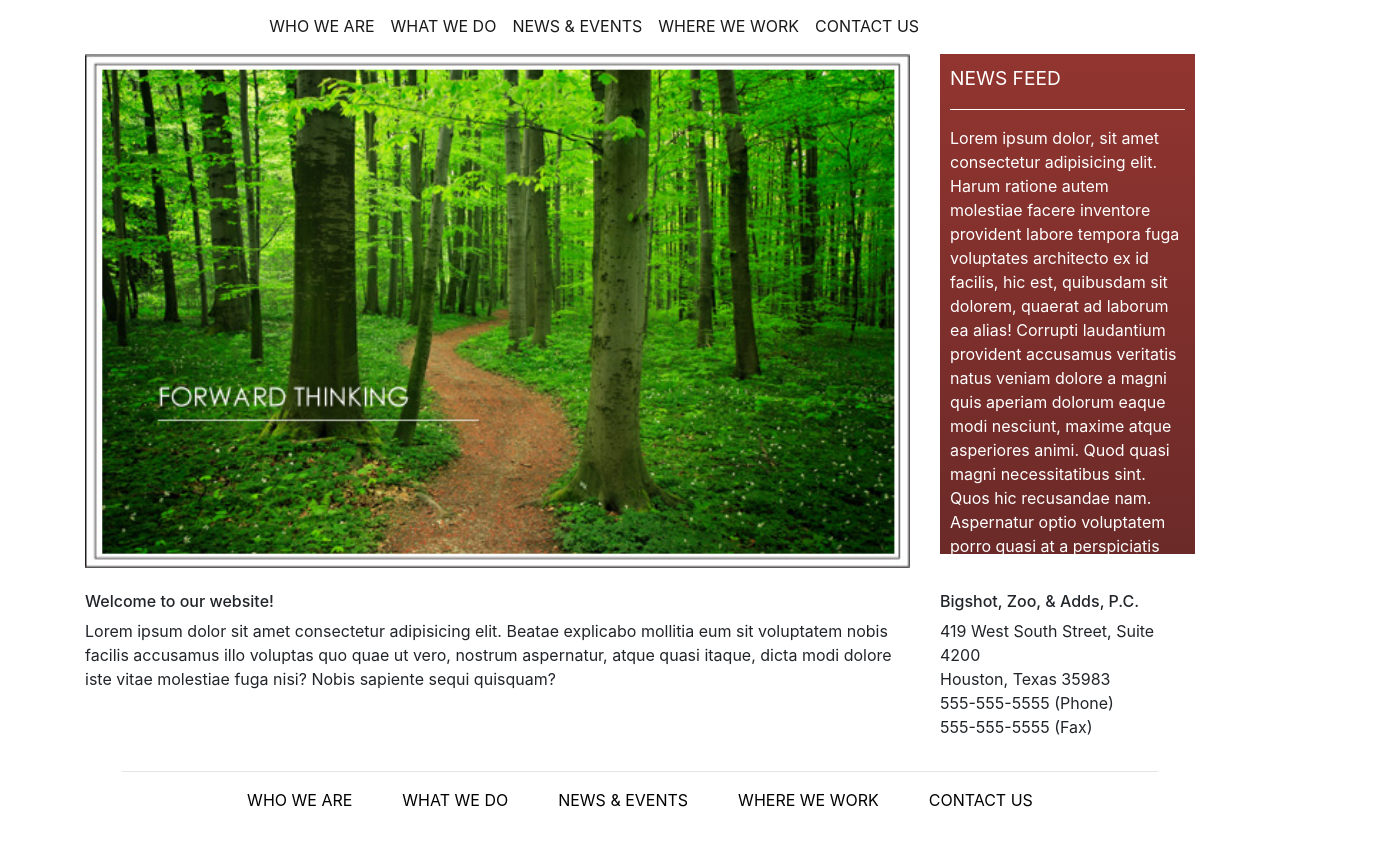
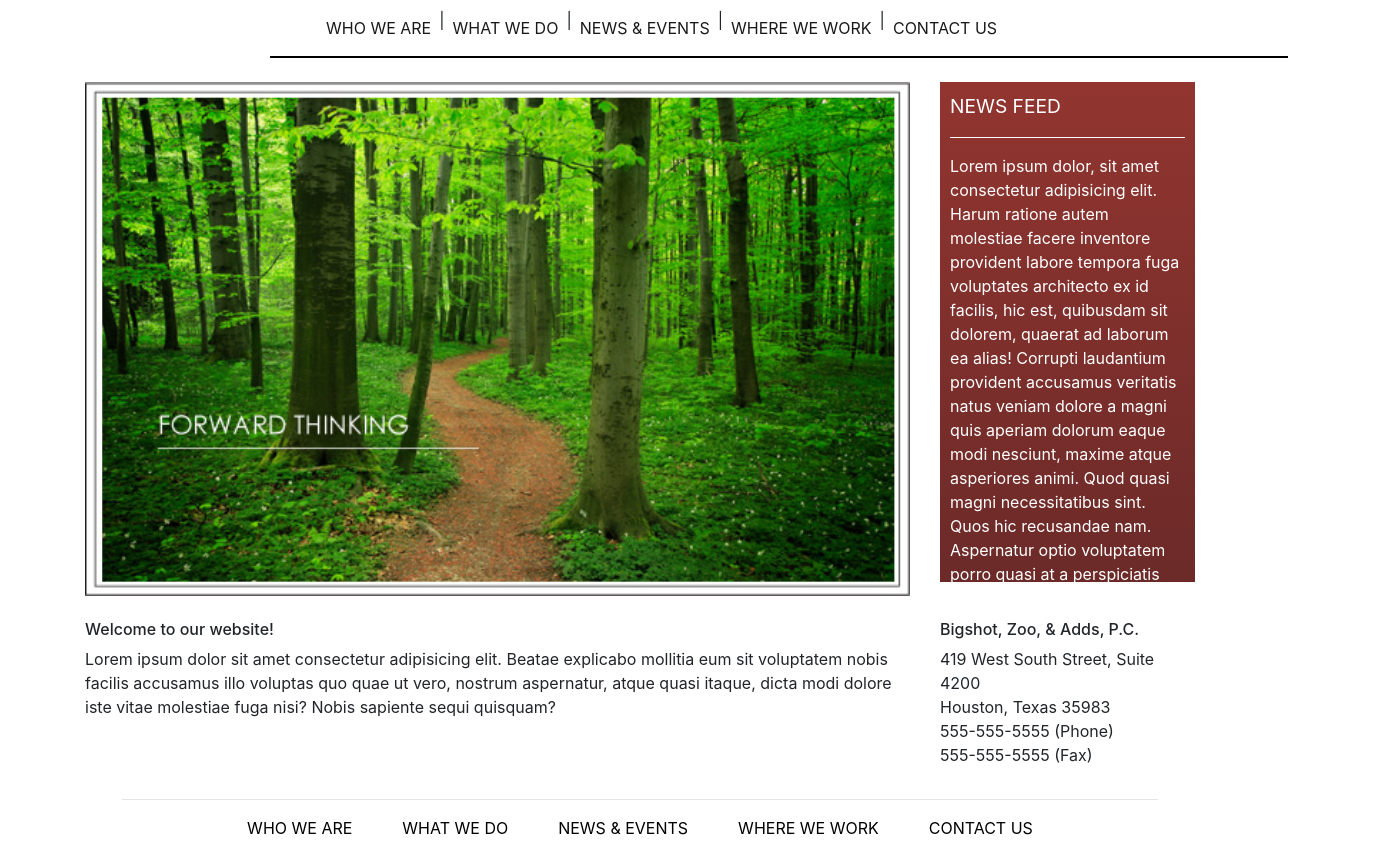
Before and after one commit to mille383/lawfirm, a plain HTML site: page index.html in a window 1280 px wide. Shown: the part 58-914 px from the top of the page, 1387 px wide, since content can reach past the window. Before the commit the page ends 886 px from the top, so only its background shows below. Drawn offline with nearby package versions, Linux system fonts and the light colour scheme.

Commit message:
nav bar and updated borders

```diff
--- a/index.html
+++ b/index.html
@@ -25,7 +25,8 @@
     </a>
   </div>
 </nav>
-        <nav class="navbar navbar-expand-lg navbar-light bg-white col-md-11 offset-md-2">
+<div class="container" >
+    <nav id="sub-nav" class="navbar navbar-expand-lg navbar-light bg-white col-md-11 offset-md-2">
         <a class="nav-link active" href="#"></a>
         <button class="navbar-toggler" type="button" data-toggle="collapse" data-target="#navbarNavAltMarkup" aria-controls="navbarNavAltMarkup" aria-expanded="false" aria-label="Toggle navigation">
           <span class="navbar-toggler-icon"></span>
@@ -33,14 +34,15 @@
         <div class="collapse navbar-collapse" id="navbarNavAltMarkup">
           <div class="navbar-nav">
             <a class="nav-link active" href="#">WHO WE ARE <span class="sr-only">(current)</span></a>
-            <a class="nav-link active" href="whatwedo.html">WHAT WE DO <span class="sr-only">(current)</span></a>
-            <a class="nav-link active" href="newsevents.html">NEWS & EVENTS</a>
-            <a class="nav-link active" href="wherewework.html">WHERE WE WORK</a>
-            <a class="nav-link active" href="contactus.html">CONTACT US</a>
+            <span class="vert">|</span><a class="nav-link active" href="whatwedo.html">WHAT WE DO <span class="sr-only">(current)</span></a>
+            |<a class="nav-link active" href="newsevents.html">NEWS & EVENTS</a>
+            |<a class="nav-link active" href="wherewework.html">WHERE WE WORK</a>
+            |<a class="nav-link active" href="contactus.html">CONTACT US</a>
           </div>
         </div>
-      </nav>
-
+    </nav>
+    <br>
+</div>
 </header>
     <!-- Top Header menu containing Logo-->
 <body>
--- a/static/css/main.css
+++ b/static/css/main.css
@@ -16,11 +16,20 @@
     border-top: .5px solid white;
 }
 
-.main-image {
+/* .main-image { */
     /* max-width: 100%;
     max-height: 100%; */
-}
+/* } */
 
 .foot-nav-link {
     color: black;
 }
+
+/* .vert {
+    text-align
+} */
+
+nav#sub-nav {
+    border-top:2px solid black;
+    border-bottom:2px solid black;
+}
```
